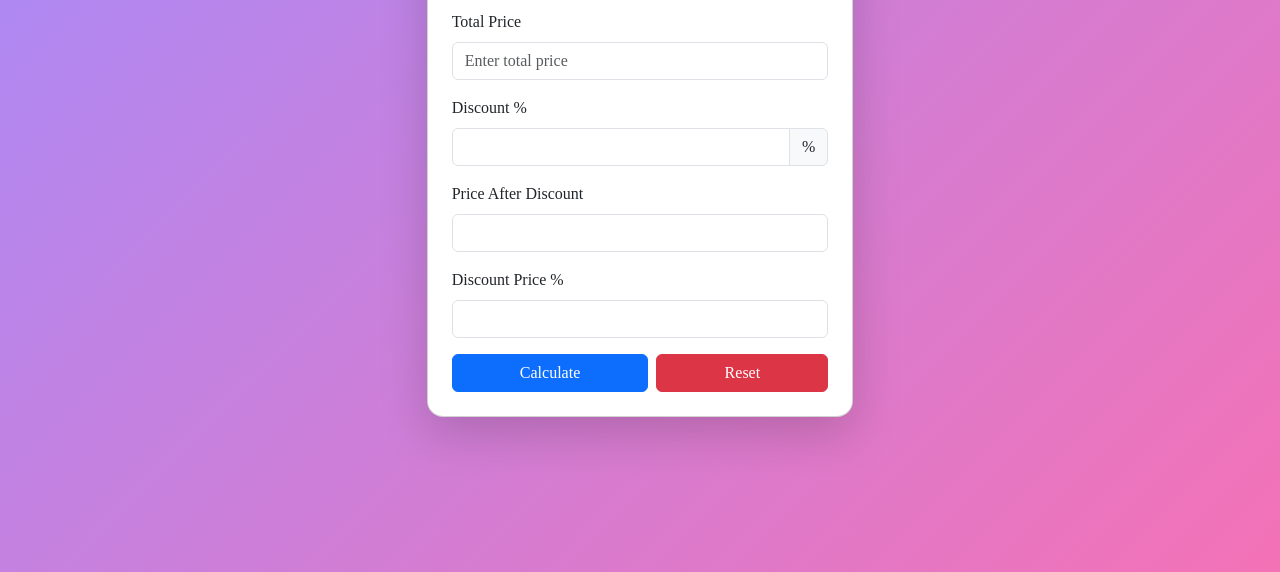
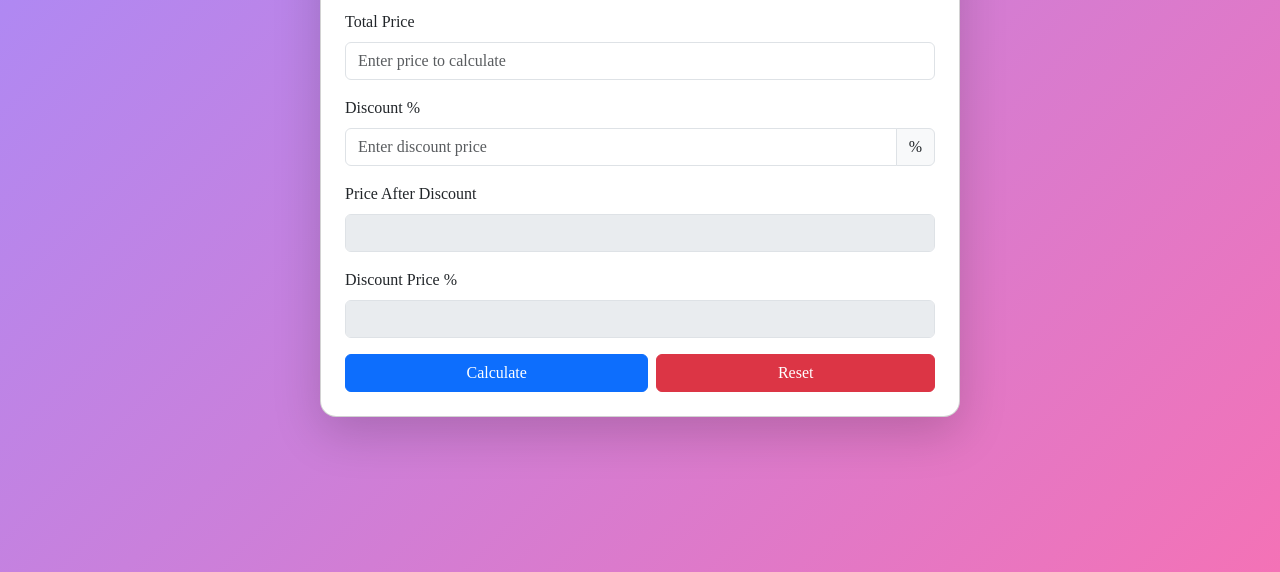
Before and after one commit to imran7264/percentage_calculator, a plain HTML site: page index.html in a window 1280 px wide. Shown: the part 228-800 px from the top of the page. Drawn offline with nearby package versions, Linux system fonts and the light colour scheme.

Commit message:
added placeholder and some changes in input

```diff
--- a/index.html
+++ b/index.html
@@ -13,8 +13,8 @@
 <div class="position-fixed top-0 end-0 p-3" style="z-index: 11">
     <div id="toast" class="toast text-white border-0" role="alert" aria-live="assertive" aria-atomic="true">
       <div class="d-flex">
-        <div class="toast-body fs-6" id="toast-body">
-          Default message
+        <div class="toast-body fs-sm" id="toast-body">
+
         </div>
         <button type="button" class="btn-close btn-close-white me-2 m-auto" data-bs-dismiss="toast" aria-label="Close"></button>
       </div>
@@ -23,30 +23,31 @@
 
 <body class="d-flex align-items-center justify-content-center">
 
-    <div class="card p-4 shadow-lg bg-white col-11 col-sm-8 col-md-6 col-lg-4">
+
+    <div class="card p-4 shadow-lg bg-white col-11 col-sm-8 col-md-6 col-lg-">
       <h3 class="heading text-center text-primary mb-4">💸 Percentage Calculator</h3>
   <form action="" id="form">
       <div class="mb-3">
         <label for="total-price" class="form-label">Total Price</label>
-        <input type="number" class="form-control" id="total-price" placeholder="Enter total price">
+        <input type="number" class="form-control" id="total-price" placeholder="Enter price to calculate">
       </div>
 
       <div class="mb-3">
         <label for="discounted-price" class="form-label">Discount %</label>
         <div class="input-group">
-          <input type="number" class="form-control" id="discount">
+          <input type="number" class="form-control" id="discount" placeholder="Enter discount price">
           <span class="input-group-text">%</span>
         </div>
       </div>
 
       <div class="mb-3">
         <label for="price-after-discount" class="form-label">Price After Discount</label>
-        <input type="number" class="form-control" id="price-after-discount" readonly>
+        <input disabled type="number" class="form-control" id="price-after-discount" readonly>
       </div>
 
       <div class="mb-3">
         <label for="discounted-price" class="form-label">Discount Price %</label>
-        <input type="number" class="form-control" id="discounted-price" readonly>
+        <input disabled type="number" class="form-control" id="discounted-price" readonly>
       </div>
       <div class="d-flex justify-content-between gap-2">
         <button class="btn btn-primary flex-fill" onclick="calculateDiscout()">Calculate</button>
```
